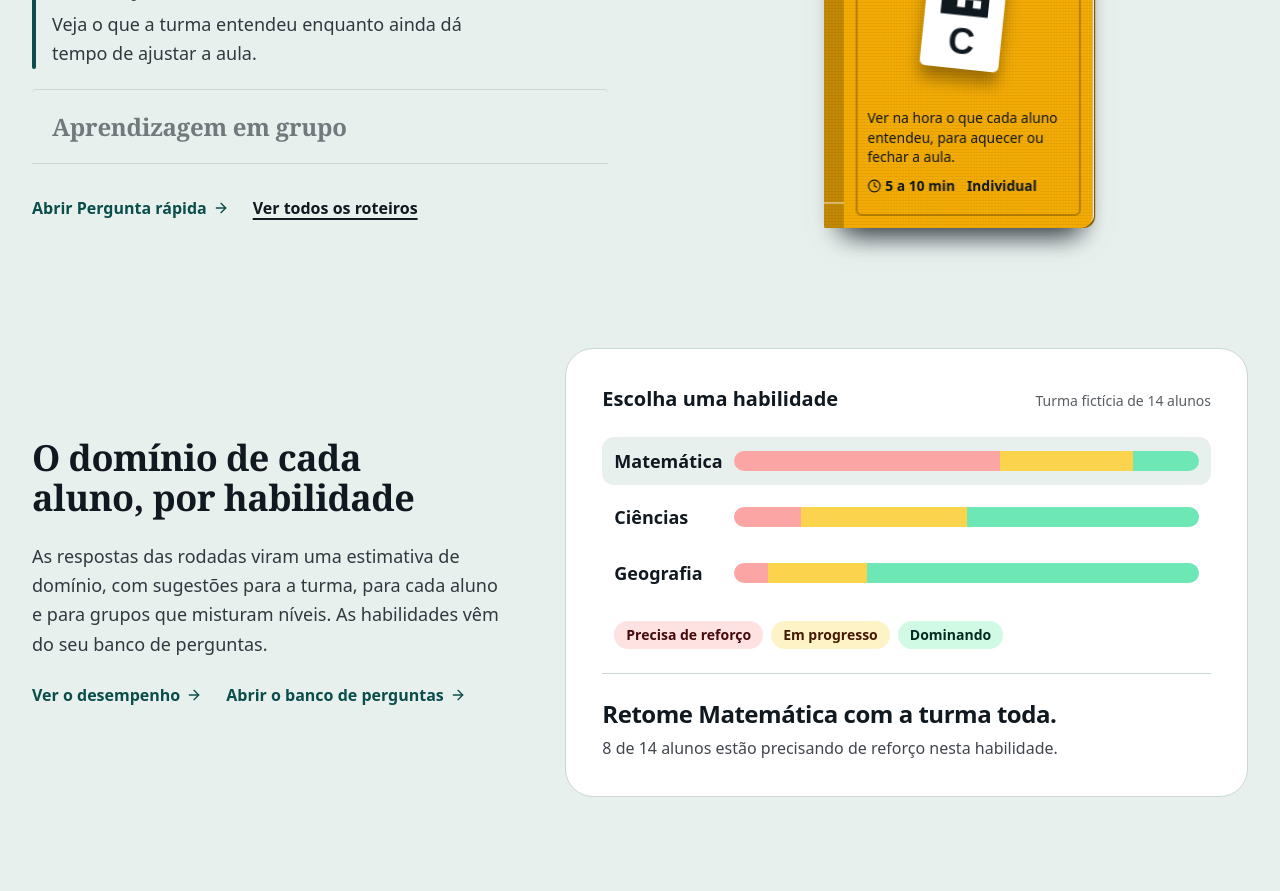
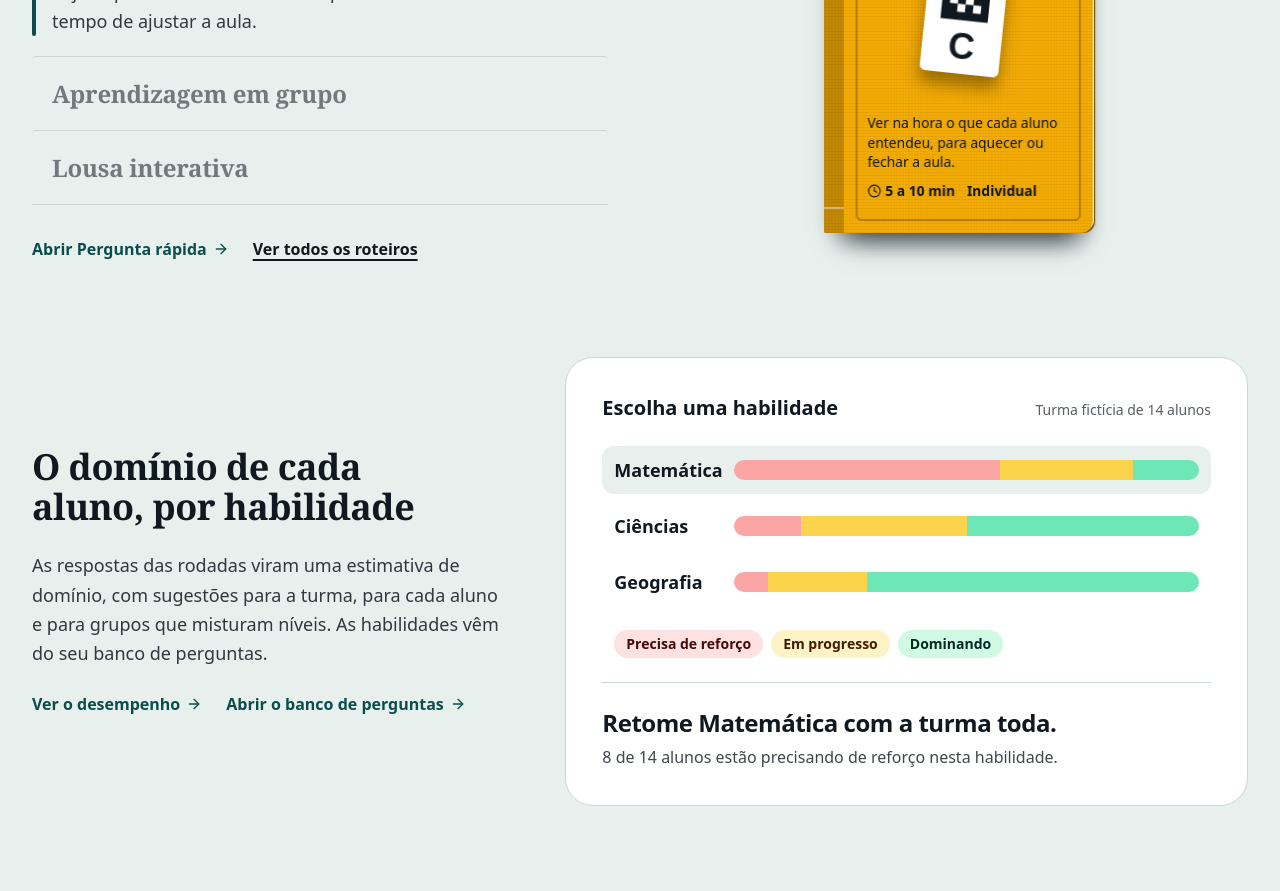
Before and after one commit to Lorenalgm/sala-interativa-ia, a React (Vite) app: page / in a window 1280 px wide. Shown: the part 1520-2411 px from the top of the page. Built offline with nearby package versions, Linux system fonts and the light colour scheme; a web font is replaced by a local one.

Commit message:
feat: adicionada a Lousa interativa como terceira metodologia na landing

```diff
--- a/src/components/Landing/LandingPage.tsx
+++ b/src/components/Landing/LandingPage.tsx
@@ -26,6 +26,11 @@ const ideas: { title: string; text: string; script: ScriptId }[] = [
     title: 'Aprendizagem em grupo',
     text: 'O grupo discute e o sistema sorteia quem responde, então todos se preparam.',
     script: 'group-draw',
+  },
+  {
+    title: 'Lousa interativa',
+    text: 'O grupo move uma paleta de papel sobre a projeção para responder, sem tocar na tela.',
+    script: 'interactive-board',
   },
 ];
 
```
